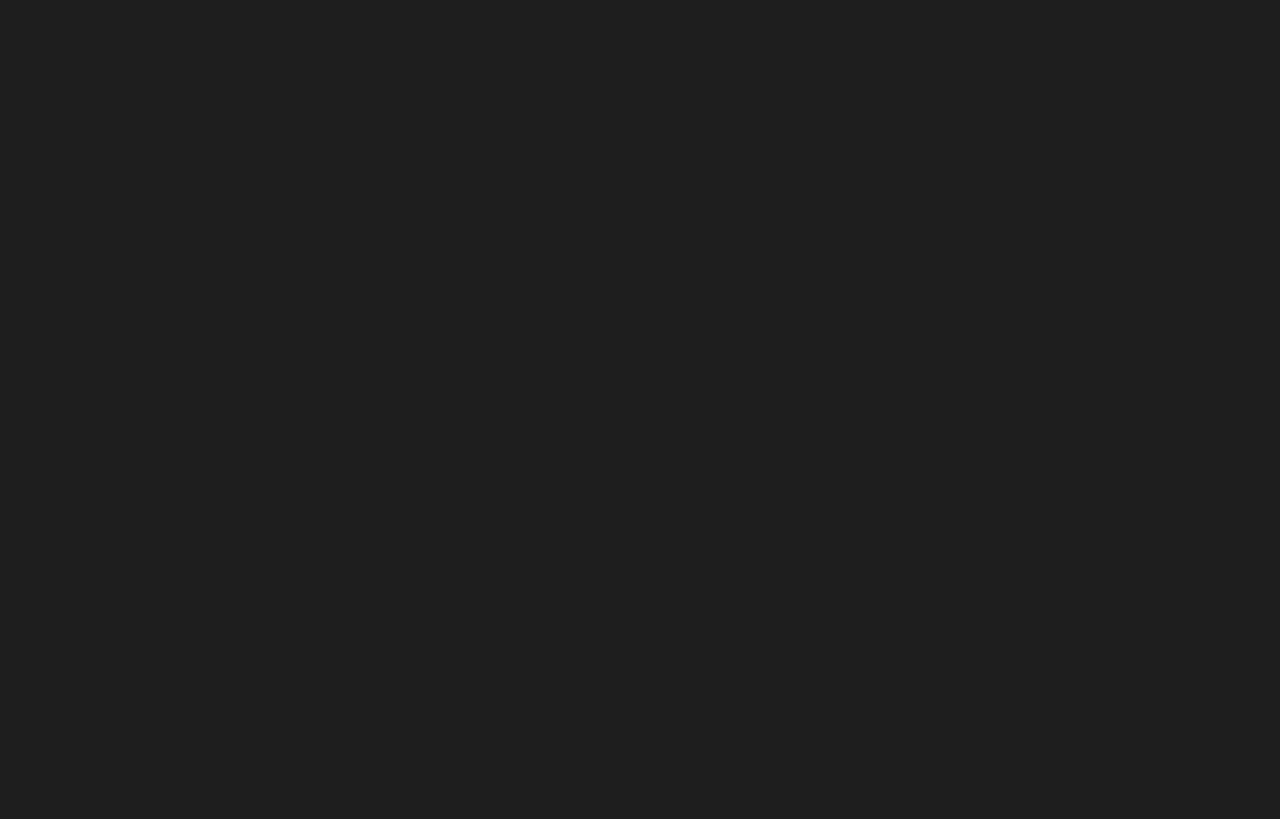
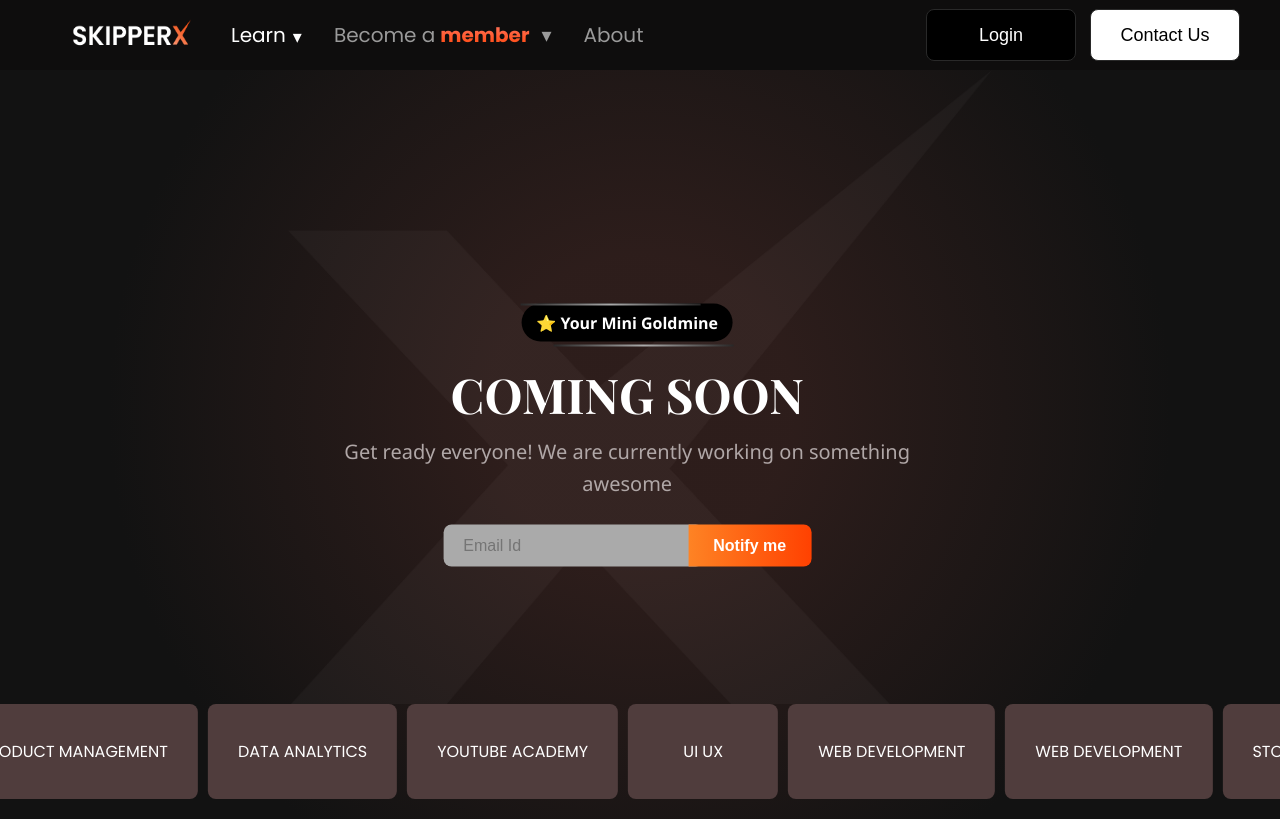
Before and after one commit to Praveen-skipperX/skipperx-react-new, a React (Create React App) app: page /cooking in a window 1280 px wide. Before the commit this address had no page. Built offline with nearby package versions, Linux system fonts and the light colour scheme.

Commit message:
comming soon

```diff
--- a/src/App.jsx
+++ b/src/App.jsx
@@ -19,6 +19,7 @@ import Login from './pages/login';
 import Email from './pages/email';
 import Contact from './pages/contact';
 import Otp from './pages/otp';
+import Cooking from './pages/cooking';
 //import Forget from './pages/forget';
 
 
@@ -45,6 +46,7 @@ function App() {
         <Route path="/contact" element={<Contact />} />
         <Route path="/email" element={<Email />} />
         <Route path="/otp" element={<Otp />} />
+        <Route path="/cooking" element={<Cooking />} />
 
 
       </Routes>
--- a/src/components/LaunchSection.jsx
+++ b/src/components/LaunchSection.jsx
@@ -1,9 +1,10 @@
 import React from 'react';
 import './LaunchSection.css';
+import { Link } from 'react-router-dom';
 
 const LaunchSection = () => {
   return (
-    <section className="launch-section">
+    <section className="launch-section" id="launch-navigate">
       <div className="launch-container">
 
 
@@ -18,7 +19,8 @@ const LaunchSection = () => {
             <em>Programs</em>
           </h3>
           <p>Next-gen learning designed to launch your career.</p>
-          <button className="launch-btn">Explore Programs</button>
+
+          <Link to="/cooking" className="navlink"><button className="launch-btn">Explore Programs</button></Link>
         </div>
 
 
--- /dev/null
+++ b/src/pages/cooking.css
@@ -0,0 +1,188 @@
+.coming-soon-container {
+  position: relative;
+  text-align: center;
+  color: white;
+  overflow: hidden;
+}
+
+.coming-soon-bg-img {
+  width: 55%;
+
+  max-height: 100vh;
+  object-fit: cover;
+}
+
+.coming-soon-gradient {
+  position: absolute;
+  top: 0;
+  left: 0;
+  width: 100%;
+  height: 100%;
+  background: radial-gradient(circle at center, #441c17 20%, #000 70%);
+  opacity: 40%;
+}
+
+.coming-soon-content {
+  position: absolute;
+  top: 55%;
+  left: 49%;
+  transform: translate(-50%, -50%);
+  max-width: 90%;
+}
+
+.mini-goldmine {
+  display: inline-block;
+  background: black;
+  padding: 8px 15px;
+  border-radius: 20px;
+  font-weight: 600;
+  margin-bottom: 20px;
+}
+
+
+.mini-goldmine::after {
+  content: '';
+  position: absolute;
+  top: 14%;
+  width: 180px;
+  height: 1.5px;
+  background: linear-gradient(to right, #282727, #aaa, #282727);
+}
+
+.mini-goldmine::before{
+  content: '';
+  position: absolute;
+  top: 0%;
+  width: 180px;
+  height: 1.5px;
+  background: linear-gradient(to right, #282727, #aaa, #282727);
+}
+.mini-goldmine::before {
+  left: 220px;
+}
+
+.mini-goldmine::after {
+  right: 220px;
+}
+
+
+
+
+
+
+
+
+.coming-soon-content h1 {
+  font-size: 48px;
+  font-family: 'Playfair Display', serif;
+  font-weight: 700;
+}
+
+.coming-soon-content p {
+  font-size: 20px;
+  margin: 10px 0 25px;
+  color: #b0a7a7;
+}
+
+.notify-form {
+  display: flex;
+  justify-content: center;
+  align-items: center;
+  gap: 10px;
+  margin-bottom: 30px;
+
+}
+
+.notify-form input {
+  padding: 12px 20px;
+  border-radius: 8px;
+  border: none;
+  font-size: 16px;
+  background: #aaa;
+  width: 260px;
+  margin-right: -25px;
+}
+
+.notify-form button {
+  padding: 12px 25px;
+  border-radius: 0 8px 8px 0;
+  background: linear-gradient(to right, #FE8324, #FF4101);
+  color: white;
+  font-size: 16px;
+  font-weight: bold;
+  border: none;
+  cursor: pointer;
+}
+
+.social-icons {
+  display: flex;
+  justify-content: center;
+  gap: 20px;
+}
+
+.social-icons i {
+  font-size: 24px;
+  cursor: pointer;
+}
+
+@media (max-width: 768px) {
+  .coming-soon-content h1 {
+    font-size: 32px;
+  }
+
+  .notify-form input {
+    width: 60%;
+  }
+
+  .notify-form button {
+    width: 30%;
+  }
+}
+
+
+
+
+
+
+
+.horizontal-scroll-section {
+
+  overflow: hidden;
+  white-space: nowrap;
+  padding: 20px 0;
+  position: relative;
+  margin-top: -25px;
+}
+
+.horizontal-scroll-track {
+  display: flex;
+  gap: 10px;
+  padding: 0 20px;
+  animation: scroll-infinite 10s linear infinite;
+}
+
+.horizontal-scroll-item {
+  display: inline-block;
+  background-color: #503D3D;
+  padding: 35px 30px;
+  border-radius: 8px;
+  color: white;
+  font-family: 'Poppins', sans-serif;
+  min-width: 150px;
+  text-align: center;
+  white-space: normal;
+  flex-shrink: 0;
+}
+
+@keyframes scroll-infinite {
+  0% {
+    transform: translateX(0);
+  }
+  100% {
+    transform: translateX(-10%);
+  }
+}
+
+.horizontal-scroll-section::-webkit-scrollbar {
+  display: none;
+}
--- /dev/null
+++ b/src/pages/cooking.jsx
@@ -0,0 +1,58 @@
+import Navbar from '../components/Navbar';
+import bgImage from '../assets/X.png'; // Replace with actual image path
+import './cooking.css';
+
+function ComingSoonSection() {
+  const scrollItems = [
+    "PRODUCT MANAGEMENT",
+    "DATA ANALYTICS",
+    "YOUTUBE ACADEMY",
+    "UI UX",
+    "WEB DEVELOPMENT",
+    "WEB DEVELOPMENT",
+    "STOCK MARKET",
+    "STOCK MARKET",
+    "STOCK MARKET",
+  ];
+
+  return (
+    <div className="coming-soon-container">
+      <Navbar />
+
+      <img src={bgImage} alt="Background" className="coming-soon-bg-img" />
+
+      <div className="coming-soon-gradient"></div>
+
+      <div className="coming-soon-content">
+        <span className="mini-goldmine">⭐ Your Mini Goldmine</span>
+        <h1>COMING SOON</h1>
+        <p>Get ready everyone! We are currently working on something awesome</p>
+
+        <form className="notify-form">
+          <input type="email" placeholder="Email Id" />
+          <button type="submit">Notify me</button>
+        </form>
+
+        <div className="social-icons">
+          <i className="fab fa-linkedin"></i>
+          <i className="fab fa-facebook"></i>
+          <i className="fab fa-instagram"></i>
+        </div>
+      </div>
+
+
+      {/* Horizontal Scroll Section */}
+      <div className="horizontal-scroll-section">
+        <div className="horizontal-scroll-track">
+          {scrollItems.map((item, index) => (
+            <div key={index} className="horizontal-scroll-item">
+              {item}
+            </div>
+          ))}
+        </div>
+      </div>
+    </div>
+  );
+}
+
+export default ComingSoonSection;
```
